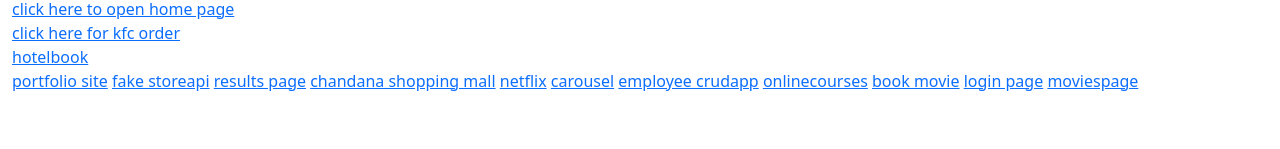
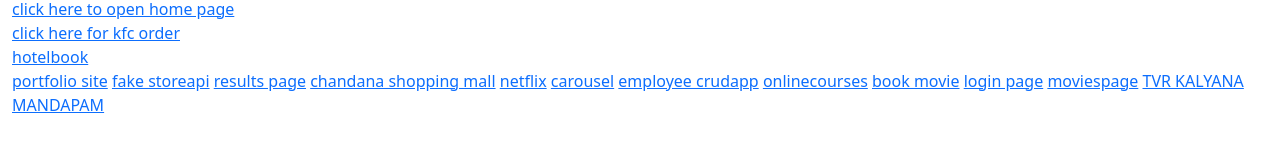
Before and after one commit to hariprasadpantrangam/onlineshopping, a website: page index.html in a window 1280 px wide. Shown: the part 419-568 px from the top of the page. Drawn offline with nearby package versions, Linux system fonts and the light colour scheme.

Commit message:
update tvr mandapam

```diff
--- a/index.html
+++ b/index.html
@@ -29,6 +29,7 @@
    <a href="moviebook.html">book movie</a>
    <a href="loginpage.html">login page</a>
    <a href="moviesjson.html">moviespage</a>
+   <a href="tvrkalyanamandapam.html">TVR KALYANA MANDAPAM</a>
 
 </body>
 </html>
```
Also changed, not shown: src/tvrkalyanamandapam.html (+1 -1 lines).
